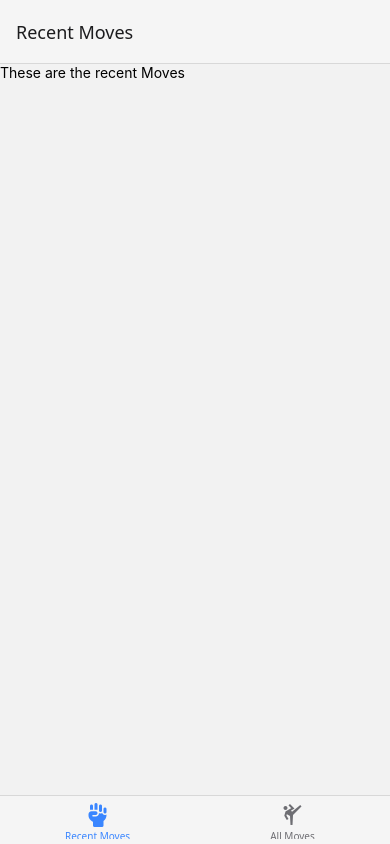
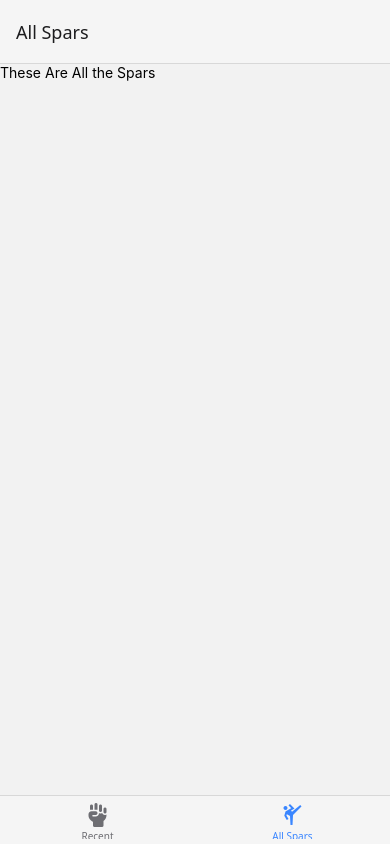
Before and after one commit to AaradhyaGitHub/ReactNative, a React Native app in the folder FlowBook/: screen /AllSpars in a window 390 px wide. Built offline with nearby package versions, Linux system fonts and the light colour scheme.

Commit message:
Renamed files for spar logs and more components for spar display

```diff
--- a/FlowBook/App.js
+++ b/FlowBook/App.js
@@ -6,7 +6,7 @@ import { StyleSheet, Text, View } from "react-native";
 import { NavigationContainer } from "@react-navigation/native";
 import { createNativeStackNavigator } from "@react-navigation/native-stack";
 import { createBottomTabNavigator } from "@react-navigation/bottom-tabs";
-import ManageMove from "./screens/ManageMove";
+import ManageMove from "./screens/ManageSpars";
 
 import MaterialIcons from "@expo/vector-icons/MaterialIcons";
 import MaterialCommunityIcons from "@expo/vector-icons/MaterialCommunityIcons";
@@ -14,8 +14,8 @@ import MaterialCommunityIcons from "@expo/vector-icons/MaterialCommunityIcons";
 import FontAwesome6 from "@expo/vector-icons/FontAwesome6";
 
 //custom imports
-import RecentMoves from "./screens/RecentMoves";
-import AllMoves from "./screens/AllMoves";
+import RecentSpars from "./screens/RecentSpars";
+import AllSpars from "./screens/AllSpars";
 import Colors from "./constants/Colors";
 //-------------- [END - IMPORTS] ------------------//
 
@@ -36,22 +36,22 @@ function MovesOverview() {
       }}
     >
       <BottomTabs.Screen
-        name="RecentMoves"
-        component={RecentMoves}
+        name="RecentSpars"
+        component={RecentSpars}
         options={{
-          title: "Recent Moves",
-          tabBarLabel: "Recent Moves",
+          title: "Recent Spars",
+          tabBarLabel: "Recent",
           tabBarIcon: ({ color, size }) => (
             <FontAwesome6 name="hand-fist" size={24} color={color} />
           )
         }}
       />
       <BottomTabs.Screen
-        name="AllMoves"
-        component={AllMoves}
+        name="AllSpars"
+        component={AllSpars}
         options={{
-          title: "All Moves",
-          tabBarLabel: "All Moves",
+          title: "All Spars",
+          tabBarLabel: "All Spars",
           tabBarIcon: ({ color, size, focused }) => (
             <MaterialIcons name="sports-martial-arts" size={24} color={color} />
           )
--- a/FlowBook/screens/RecentMoves.jsx
+++ b/FlowBook/screens/AllSpars.jsx
@@ -2,10 +2,10 @@ import React from "react";
 import { StatusBar } from "expo-status-bar";
 import { StyleSheet, Text, View } from "react-native";
 
-export default function RecentMoves() {
+export default function AllSpars() {
   return (
     <View>
-      <Text>These are the recent Moves</Text>
+      <Text>These Are All the Spars</Text>
     </View>
   );
 }
--- a/FlowBook/screens/ManageMove.jsx
+++ b/FlowBook/screens/ManageSpars.jsx
@@ -2,10 +2,10 @@ import React from "react";
 import { StatusBar } from "expo-status-bar";
 import { StyleSheet, Text, View } from "react-native";
 
-export default function ManageMove() {
+export default function ManageSpars() {
     return (
       <View>
-        <Text>Manage Move</Text>
+        <Text>Manage Spars</Text>
       </View>
     );
   }
--- a/FlowBook/screens/AllMoves.jsx
+++ b/FlowBook/screens/RecentSpars.jsx
@@ -2,10 +2,10 @@ import React from "react";
 import { StatusBar } from "expo-status-bar";
 import { StyleSheet, Text, View } from "react-native";
 
-export default function AllMoves() {
+export default function RecentSpars() {
   return (
     <View>
-      <Text>These Are All the Moves</Text>
+      <Text>These are the recent Spars</Text>
     </View>
   );
 }
```
Also changed, not shown: FlowBook/components/MovesDisplay/SparLogs.jsx (added, +20 -0 lines), FlowBook/components/MovesDisplay/SparSummary.jsx (added, +17 -0 lines), FlowBook/components/MovesDisplay/SparsDisplay.jsx (added, +20 -0 lines).
